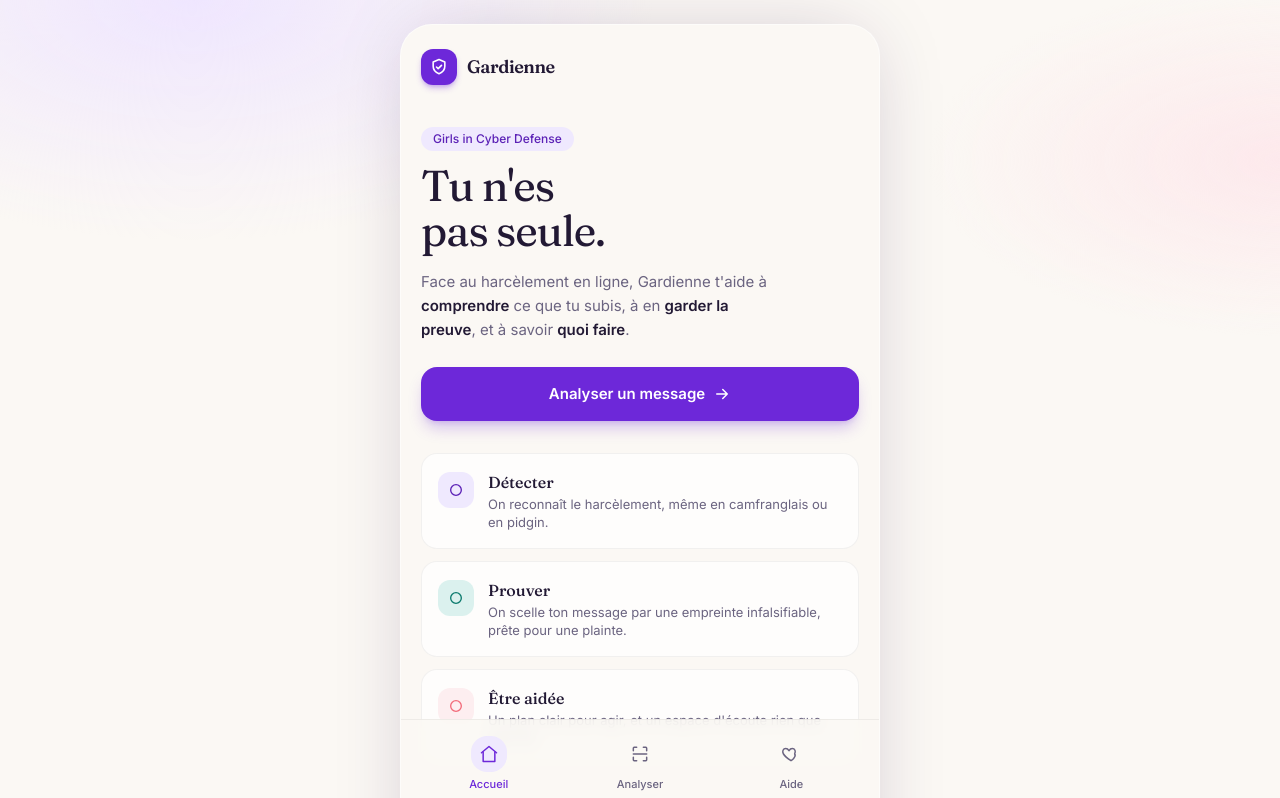
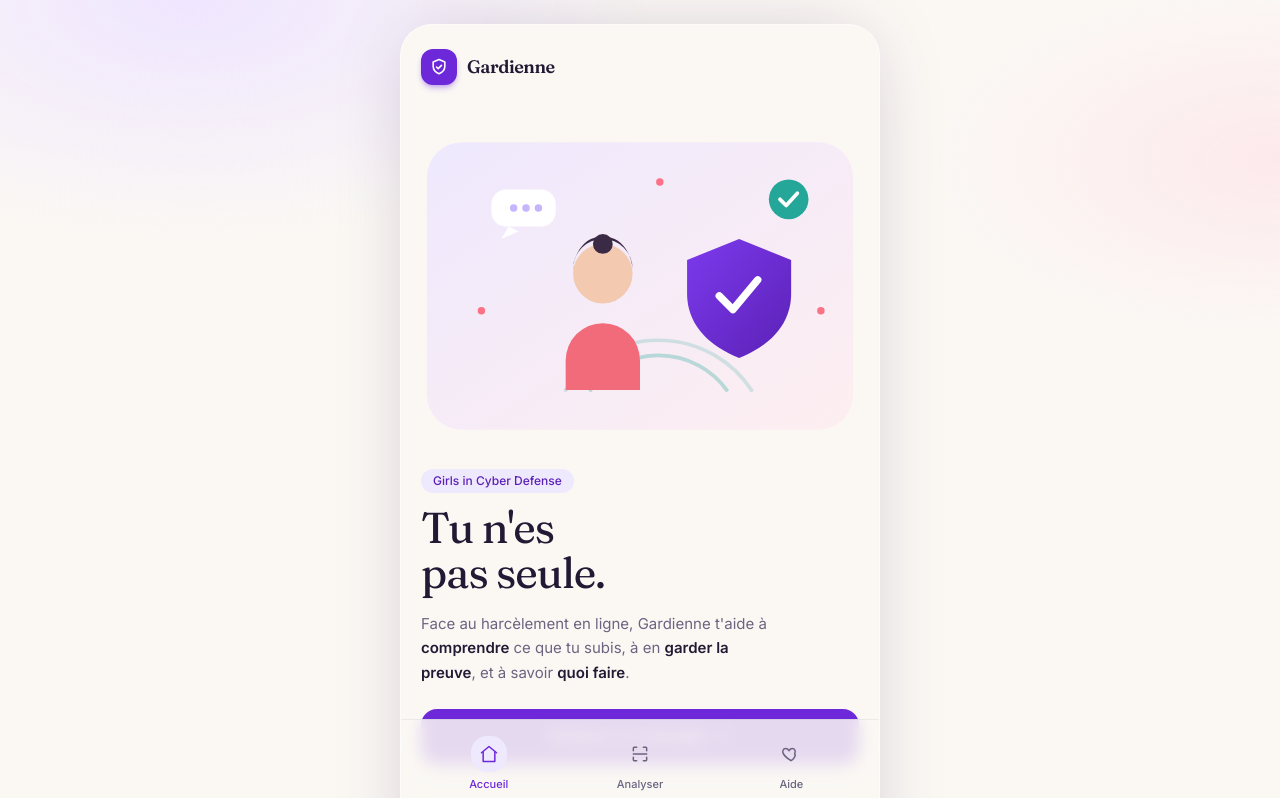
Before and after one commit to zoom-BT/Gardienne, a Next.js app: page / in a window 1280 px wide. Shown: the top 798 px of the page. Built offline with nearby package versions, Linux system fonts and the light colour scheme.

Commit message:
feat(ui): illustration héro + scène de conversation réaliste
- HeroIllustration : SVG sur-mesure (figure féminine abstraite + bouclier).
- L'exemple devient une conversation qui escalade ; rendu multi-bulles.

```diff
--- a/src/app/analyser/page.tsx
+++ b/src/app/analyser/page.tsx
@@ -10,7 +10,10 @@ import { STYLE_NIVEAU } from "@/lib/detection/ui";
 import { TELEGRAM_BOT_URL } from "@/lib/config";
 import type { ResultatAnalyse } from "@/lib/detection/types";
 
-const EXEMPLE = "si tu me quittes je vais poster tes photos nues, everybody go see";
+const EXEMPLE =
+  "Salut belle, pourquoi tu me réponds pas ?\n" +
+  "je connais ta maison hein, fais attention à toi\n" +
+  "si tu me quittes je go share tes photos nues, everybody go see";
 
 export default function Analyser() {
   const router = useRouter();
@@ -89,24 +92,32 @@ export default function Analyser() {
   );
 }
 
-function BulleMessage({ texte }: { texte: string }) {
-  const heure = new Date().toLocaleTimeString("fr-FR", { hour: "2-digit", minute: "2-digit" });
+function Conversation({ texte }: { texte: string }) {
+  const lignes = texte.split("\n").map((l) => l.trim()).filter(Boolean);
+  const base = new Date();
   return (
-    <div className="flex items-end gap-2">
-      {/* Avatar illustré (pas une vraie personne) */}
-      <span className="grid h-8 w-8 shrink-0 place-items-center rounded-full bg-ink/10 text-ink-soft">
-        <svg width="17" height="17" viewBox="0 0 24 24" fill="none" stroke="currentColor" strokeWidth="1.8" strokeLinecap="round" strokeLinejoin="round">
+    <div className="flex flex-col gap-2 rounded-2xl bg-[color-mix(in_srgb,var(--color-lilas)_35%,white)] p-3">
+      <p className="flex items-center gap-1.5 pl-1 text-[11px] font-medium text-ink-soft">
+        <span className="grid h-5 w-5 place-items-center rounded-full bg-ink/10">
+          <svg width="12" height="12" viewBox="0 0 24 24" fill="none" stroke="currentColor" strokeWidth="1.8" strokeLinecap="round" strokeLinejoin="round">
             <circle cx="12" cy="8" r="4" />
             <path d="M4 20c0-4 3.6-6 8-6s8 2 8 6" />
           </svg>
         </span>
-      <div className="max-w-[80%]">
-        <p className="mb-1 pl-1 text-[11px] text-ink-soft">Numéro inconnu</p>
-        <div className="rounded-2xl rounded-bl-md bg-black/[0.05] px-3.5 py-2.5">
-          <p className="whitespace-pre-wrap text-[14px] leading-snug text-ink">{texte}</p>
-          <p className="mt-1 text-right text-[10px] text-ink-soft">{heure}</p>
+        Numéro inconnu
+      </p>
+      {lignes.map((ligne, i) => {
+        const t = new Date(base.getTime() - (lignes.length - 1 - i) * 60000);
+        const heure = t.toLocaleTimeString("fr-FR", { hour: "2-digit", minute: "2-digit" });
+        return (
+          <div key={i} className="flex max-w-[85%] flex-col">
+            <div className="rounded-2xl rounded-bl-md bg-white px-3.5 py-2 shadow-sm">
+              <p className="text-[14px] leading-snug text-ink">{ligne}</p>
+              <p className="mt-0.5 text-right text-[10px] text-ink-soft">{heure}</p>
             </div>
           </div>
+        );
+      })}
     </div>
   );
 }
@@ -186,8 +197,8 @@ function Verdict({
 
   return (
     <section className="reveal flex flex-col gap-4 rounded-3xl border border-black/5 bg-white p-5 shadow-xl shadow-ink/5">
-      {/* Message reçu, mis en scène comme une vraie conversation */}
-      <BulleMessage texte={texte} />
+      {/* Message(s) reçu(s), mis en scène comme une vraie conversation */}
+      <Conversation texte={texte} />
 
       {/* En-tête verdict */}
       <div className="flex items-start justify-between gap-3">
--- a/src/app/page.tsx
+++ b/src/app/page.tsx
@@ -1,4 +1,5 @@
 import Link from "next/link";
+import HeroIllustration from "@/components/HeroIllustration";
 
 export default function Accueil() {
   return (
@@ -13,6 +14,9 @@ export default function Accueil() {
 
       {/* Hero — la thèse */}
       <section className="pt-2">
+        <div className="mb-5 -mx-1">
+          <HeroIllustration />
+        </div>
         <p className="mb-3 inline-flex items-center gap-2 rounded-full bg-lilas px-3 py-1 text-xs font-medium text-brand-dark">
           Girls in Cyber Defense
         </p>
--- /dev/null
+++ b/src/components/HeroIllustration.tsx
@@ -0,0 +1,76 @@
+// Illustration héro sur-mesure (SVG). Thème : une jeune femme protégée par un
+// bouclier. Figure volontairement abstraite (pas de visage réel). Palette de marque.
+export default function HeroIllustration() {
+  return (
+    <svg
+      viewBox="0 0 360 260"
+      className="h-auto w-full"
+      role="img"
+      aria-label="Une jeune femme protégée par un bouclier"
+    >
+      <defs>
+        <linearGradient id="g-shield" x1="0" y1="0" x2="1" y2="1">
+          <stop offset="0" stopColor="#7C3AED" />
+          <stop offset="1" stopColor="#5B21B6" />
+        </linearGradient>
+        <linearGradient id="g-bg" x1="0" y1="0" x2="1" y2="1">
+          <stop offset="0" stopColor="#EFE9FE" />
+          <stop offset="1" stopColor="#FDEEF0" />
+        </linearGradient>
+      </defs>
+
+      {/* Fond arrondi doux */}
+      <rect x="8" y="14" width="344" height="232" rx="28" fill="url(#g-bg)" />
+
+      {/* Arcs de protection */}
+      <g fill="none" stroke="#0E9F8E" strokeLinecap="round" opacity="0.5">
+        <path d="M120 214a90 90 0 0 1 150 0" strokeWidth="3" opacity="0.35" />
+        <path d="M140 214a68 68 0 0 1 110 0" strokeWidth="3" opacity="0.55" />
+      </g>
+
+      {/* Figure féminine abstraite (chignon + épaules) */}
+      <g>
+        <circle cx="150" cy="120" r="24" fill="#F3C9B0" />
+        <path d="M126 116a24 24 0 0 1 48 0c0-4-4-26-24-26s-24 22-24 26Z" fill="#3B2A46" />
+        <circle cx="150" cy="96" r="8" fill="#3B2A46" />
+        <path d="M120 214v-24a30 30 0 0 1 60 0v24Z" fill="#F26B7A" />
+      </g>
+
+      {/* Bouclier */}
+      <g transform="translate(214 92)">
+        <path
+          d="M46 0 88 17v27c0 25-17 42-42 52C21 86 4 69 4 44V17Z"
+          fill="url(#g-shield)"
+        />
+        <path
+          d="M30 46l11 11 20-24"
+          fill="none"
+          stroke="#fff"
+          strokeWidth="6"
+          strokeLinecap="round"
+          strokeLinejoin="round"
+        />
+      </g>
+
+      {/* Petites bulles flottantes */}
+      <g>
+        <rect x="60" y="52" width="52" height="30" rx="12" fill="#fff" />
+        <path d="M74 82l-6 10 14-6Z" fill="#fff" />
+        <circle cx="78" cy="67" r="3" fill="#C4B5FD" />
+        <circle cx="88" cy="67" r="3" fill="#C4B5FD" />
+        <circle cx="98" cy="67" r="3" fill="#C4B5FD" />
+      </g>
+      <g opacity="0.9">
+        <circle cx="300" cy="60" r="16" fill="#0E9F8E" />
+        <path d="M293 60l5 5 9-10" fill="none" stroke="#fff" strokeWidth="3" strokeLinecap="round" strokeLinejoin="round" />
+      </g>
+
+      {/* Étincelles */}
+      <g fill="#FB7185">
+        <circle cx="196" cy="46" r="3" />
+        <circle cx="326" cy="150" r="3" />
+        <circle cx="52" cy="150" r="3" />
+      </g>
+    </svg>
+  );
+}
```
Lines whose indentation alone changed are shown as unchanged.
